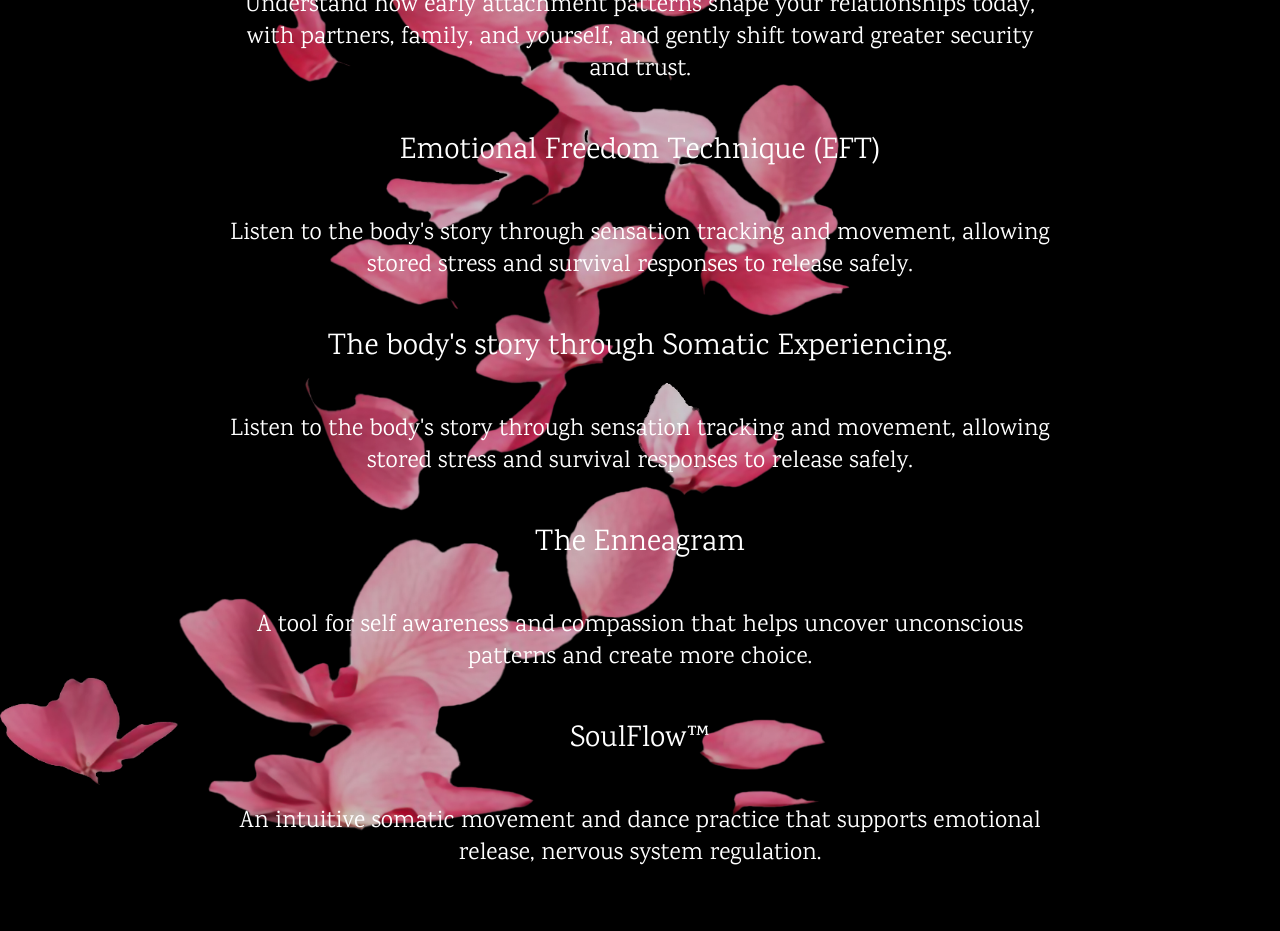
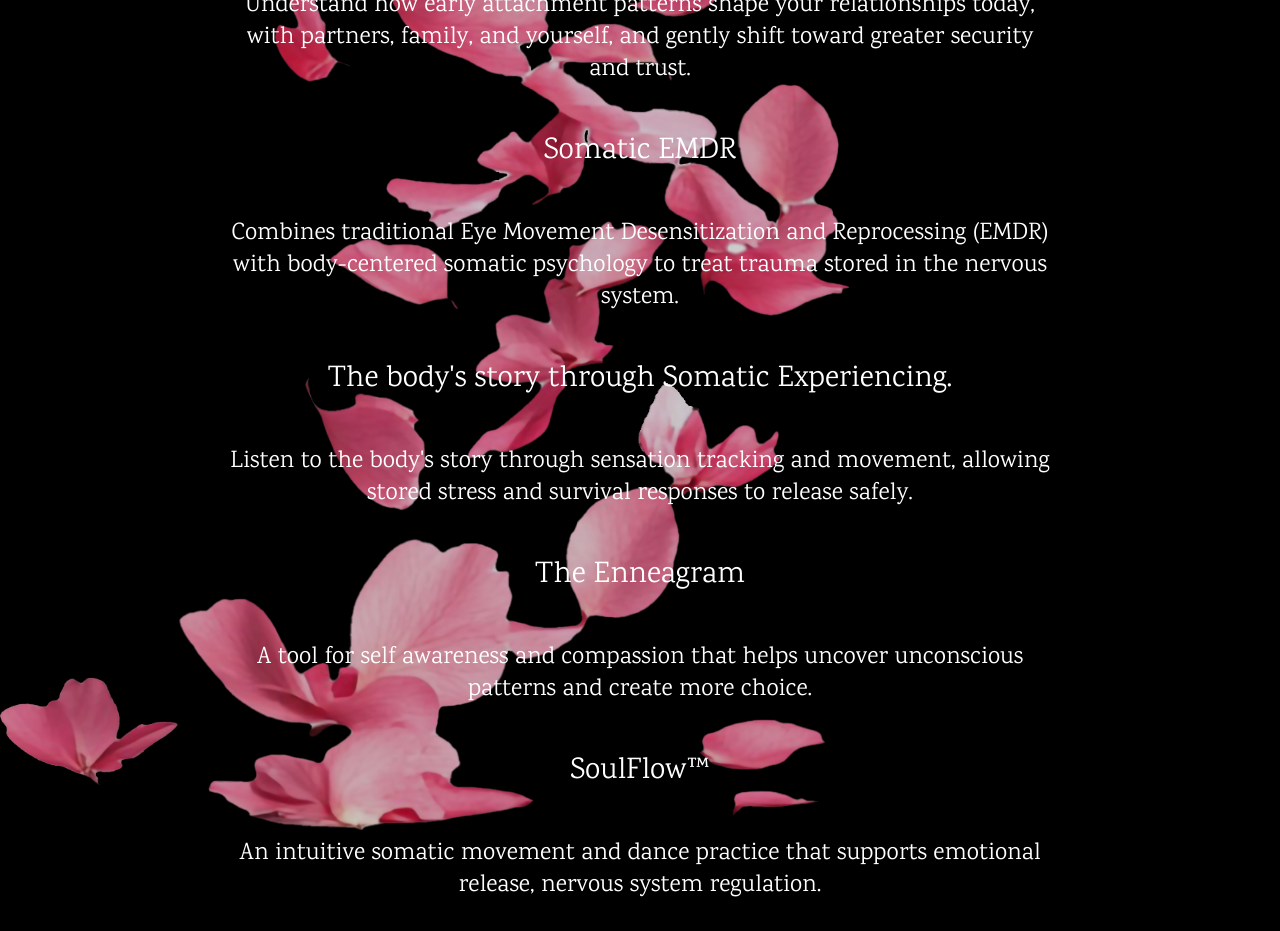
Before and after one commit to maximillianham/momsite, a Next.js app: page / in a window 1280 px wide. Shown: the part 3640-4571 px from the top of the page. Built offline with nearby package versions, Linux system fonts and the light colour scheme; a web font is replaced by a local one.

Commit message:
Removed EFT replaced with EMDR

```diff
--- a/src/app/page.tsx
+++ b/src/app/page.tsx
@@ -143,11 +143,11 @@ export default function Home() {
             today, with partners, family, and yourself, and gently shift toward
             greater security and trust.
           </p>
-          <h4>Emotional Freedom Technique (EFT)</h4>
+          <h4> Somatic EMDR </h4>
           <p className="text-2xl">
-            Listen to the body&apos;s story through sensation tracking and
-            movement, allowing stored stress and survival responses to release
-            safely.
+            Combines traditional Eye Movement Desensitization and Reprocessing
+            (EMDR) with body-centered somatic psychology to treat trauma stored
+            in the nervous system.
           </p>
           <h4>The body&apos;s story through Somatic Experiencing.</h4>
           <p className="text-2xl">
```
